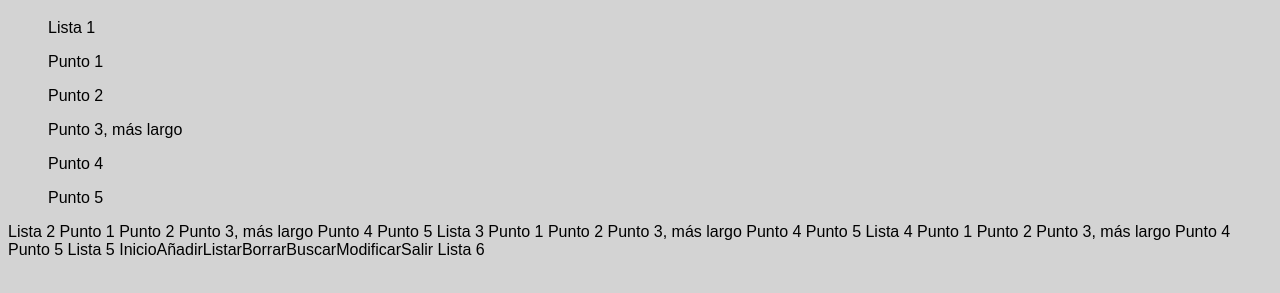
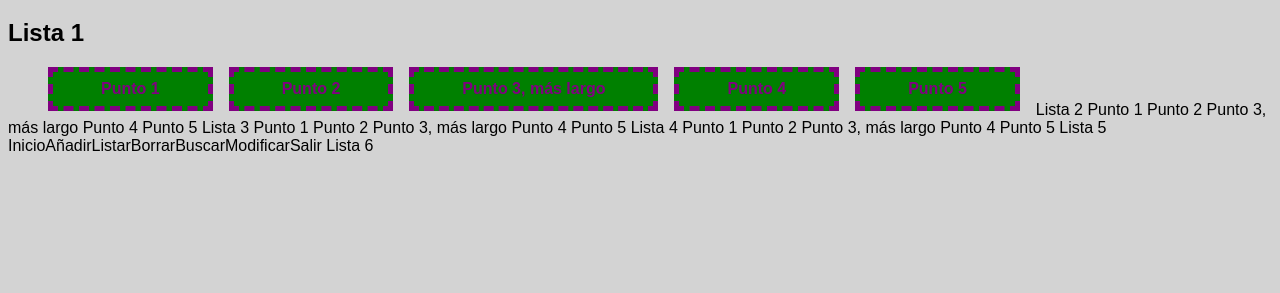
Before and after one commit to bcasaretto1/lists, a plain HTML site: page index.html in a window 1280 px wide. Shown: the part 61-354 px from the top of the page. Drawn offline with Linux system fonts and the light colour scheme.

Commit message:
Update index.html

```diff
--- a/index.html
+++ b/index.html
@@ -12,14 +12,16 @@
 
     <h1>Diseño de listas</h1>
 
-      <ul>Lista 1
-        <li><p class="1">Punto 1</p></li>
-        <li><p class="1">Punto 2</p></li>
-        <li><p class="1">Punto 3, más largo</p></li>
-        <li><p class="1">Punto 4</p></li>
-        <li><p class="1">Punto 5</p></li>
+      <h2>Lista 1</h2>
+      <ul class="lista1">
+        <li>Punto 1</li>
+        <li>Punto 2</li>
+        <li>Punto 3, más largo</li>
+        <li>Punto 4</li>
+        <li>Punto 5</li>
       </ul>
-      Lista 2
+<br>
+      <p>Lista 2
 
         Punto 1 Punto 2 Punto 3, más largo Punto 4 Punto 5
 
@@ -39,7 +41,7 @@
 
         InicioAñadirListarBorrarBuscarModificarSalir
 
-      Lista 6
+      Lista 6</p>
 
 
 
```
